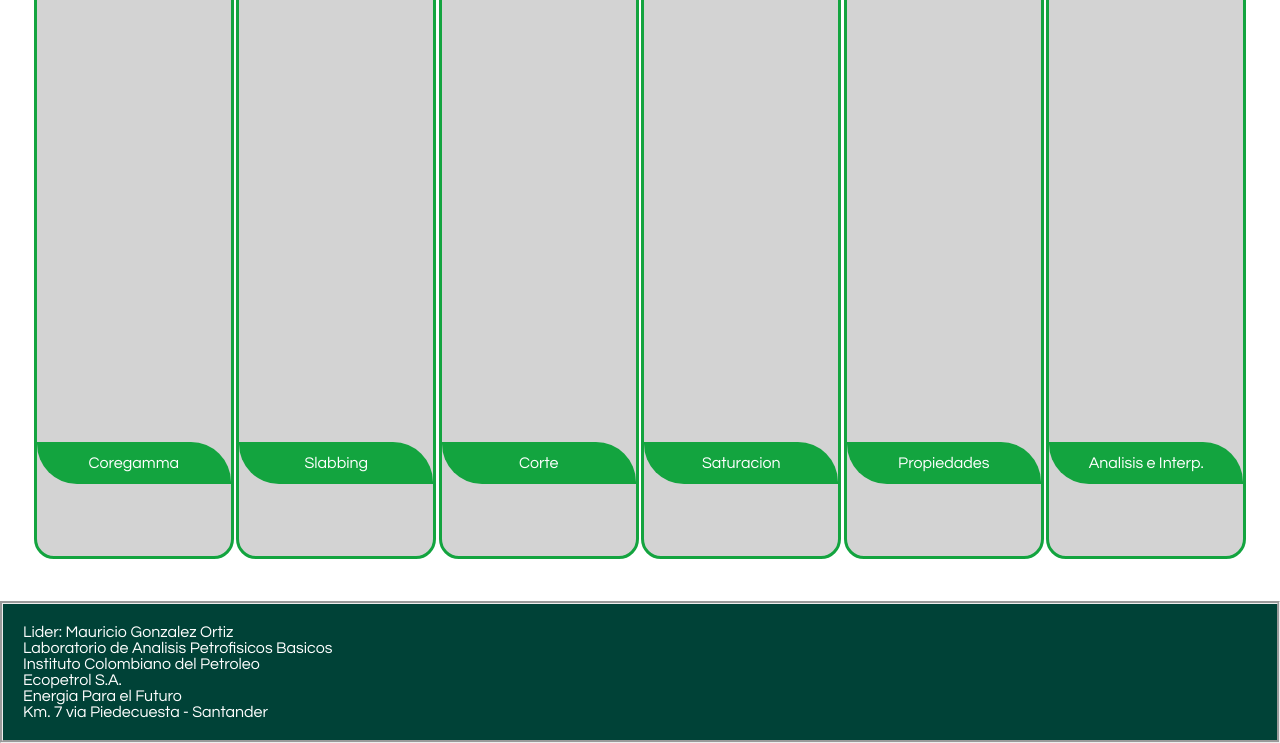
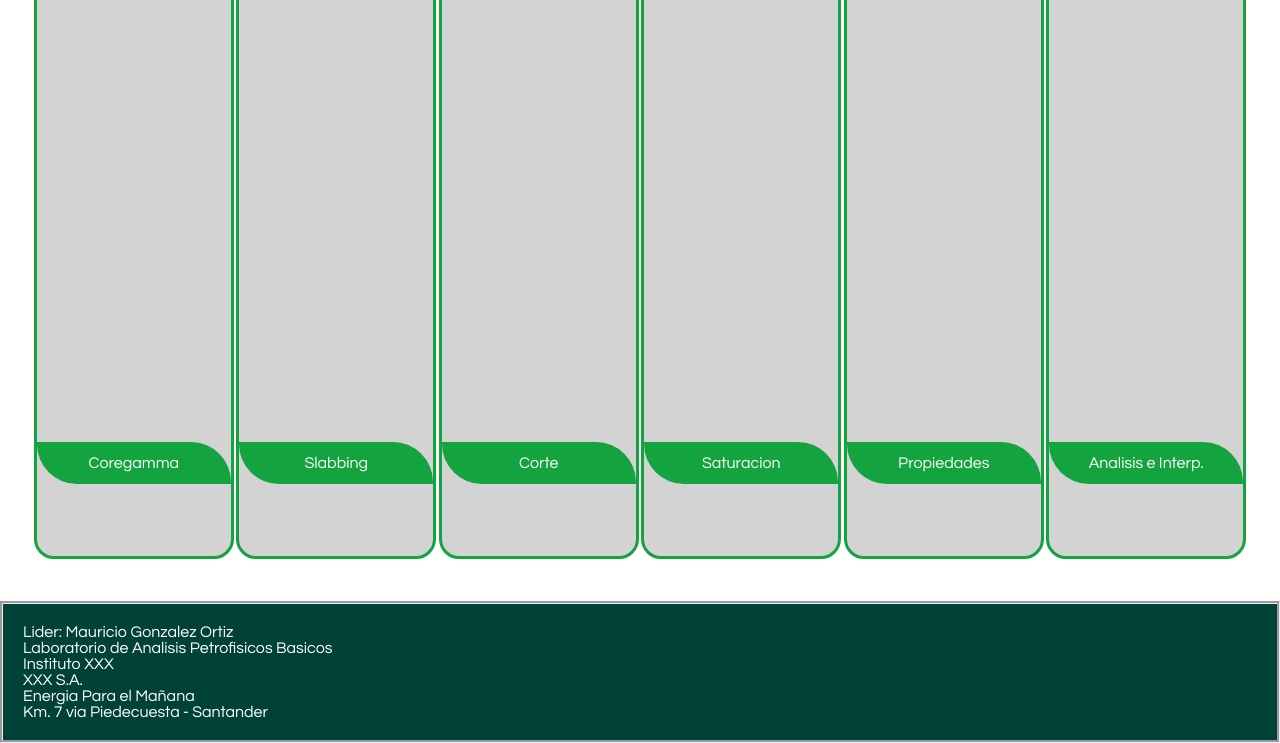
Before and after one commit to afbayonaj/petrofisica, a plain HTML site: page index.html in a window 1280 px wide. Shown: the part 148-891 px from the top of the page. Drawn offline with Linux system fonts and the light colour scheme.

Commit message:
Update index.html

```diff
--- a/index.html
+++ b/index.html
@@ -94,9 +94,9 @@
     <footer class="footer">
         <p>Lider: Mauricio Gonzalez Ortiz</p>
         <p>Laboratorio de Analisis Petrofisicos Basicos</p>
-        <p>Instituto Colombiano del Petroleo</p>
-        <p>Ecopetrol S.A.</p>
-        <p>Energia Para el Futuro</p>
+        <p>Instituto XXX</p>
+        <p>XXX S.A.</p>
+        <p>Energia Para el Mañana</p>
         <p>Km. 7 via Piedecuesta - Santander</p>
     </footer>
 </body>
```
